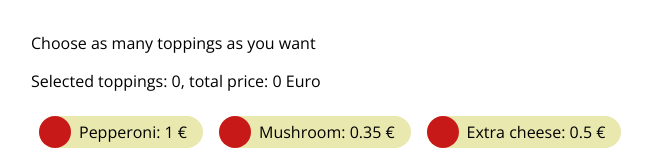
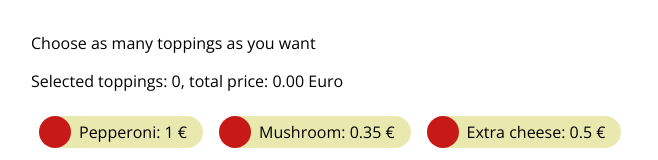
Before and after one commit to esterKocabova/pizza-ingredience, a React (Vite) app: page / in a window 1280 px wide. Shown: the part 342-502 px from the top of the page, without its empty margins (305-963 px from the left). Built offline with nearby package versions, Linux system fonts and the light colour scheme.

Commit message:
fix rounds totalPrice

```diff
--- a/src/components/ToppingsSelect/ToppingSelect.tsx
+++ b/src/components/ToppingsSelect/ToppingSelect.tsx
@@ -20,13 +20,16 @@ const ToppingsSelect: React.FC<IToppingsSelectProps> = ({ toppings }) => {
   const countSelected = toppingsItem.filter(topping => topping.selected).length;
   const selectedToppings = toppingsItem.filter(topping => topping.selected);
 
-  let toppingsTotalPrice = 0;
-  selectedToppings.forEach((product) => toppingsTotalPrice += product.price);
+  // let toppingsTotalPrice = 0;
+  // selectedToppings.forEach((product) => toppingsTotalPrice += product.price);
+
+  // redux
+  const toppingsTotalPrice = selectedToppings.map(topping => topping.price).reduce((prev, cur) => prev + cur, 0)
 
   return (
     <>
       <p>Choose as many toppings as you want</p>
-      <p>Selected toppings: {countSelected}, total price: {toppingsTotalPrice} Euro</p>
+      <p>Selected toppings: {countSelected}, total price: {toppingsTotalPrice.toFixed(2)} Euro</p>
 
       <div className="toppings">
         {toppings.map((topping, index: number) => (
```
